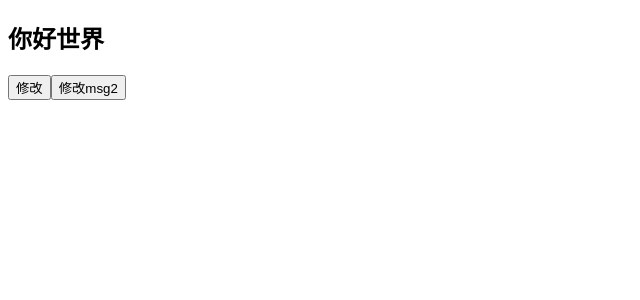
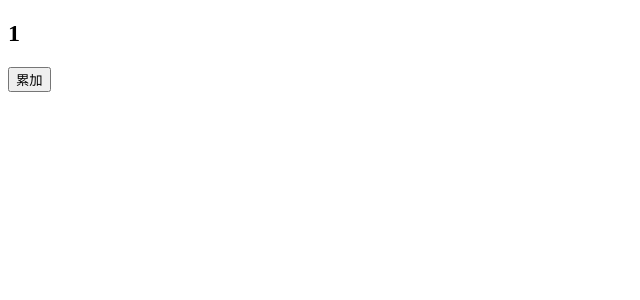
Before and after one commit to hufanglei/react-learn-note, a React (Create React App) app: page / in a window 1280 px wide. Shown: the top 300 px of the page, without its empty margins (0-640 px from the left). Built offline with nearby package versions, Linux system fonts and the light colour scheme.

Commit message:
函数累加

```diff
--- a/src/App1.jsx
+++ b/src/App1.jsx
@@ -5,20 +5,13 @@ let msg = "你好世界"
 //触发视图更新的东西 useState
 function App1(){
     //Hook只能用在组件函数中的最顶层
-    const [msg,setMsg] = useState('你好世界')
-    console.log(msg)
-    const fn = () => {
-        // msg = 'hello world'
-        // console.log(msg)
-        setMsg('hello world')
-    }
+    const [num,setNum] = useState(1)
+
 
     return (
         <>
-        <h2>{msg}</h2>
-        {/*<button onClick={()=>msg="hello world"}>修改</button>*/}
-        <button onClick={fn}>修改</button>
-        <button onClick={() => setMsg('hello world')}>修改msg2</button>
+          <h2>{num}</h2>
+           <button onClick={() => setNum(num+1)}>累加</button>
         </>
     )
 }
```
